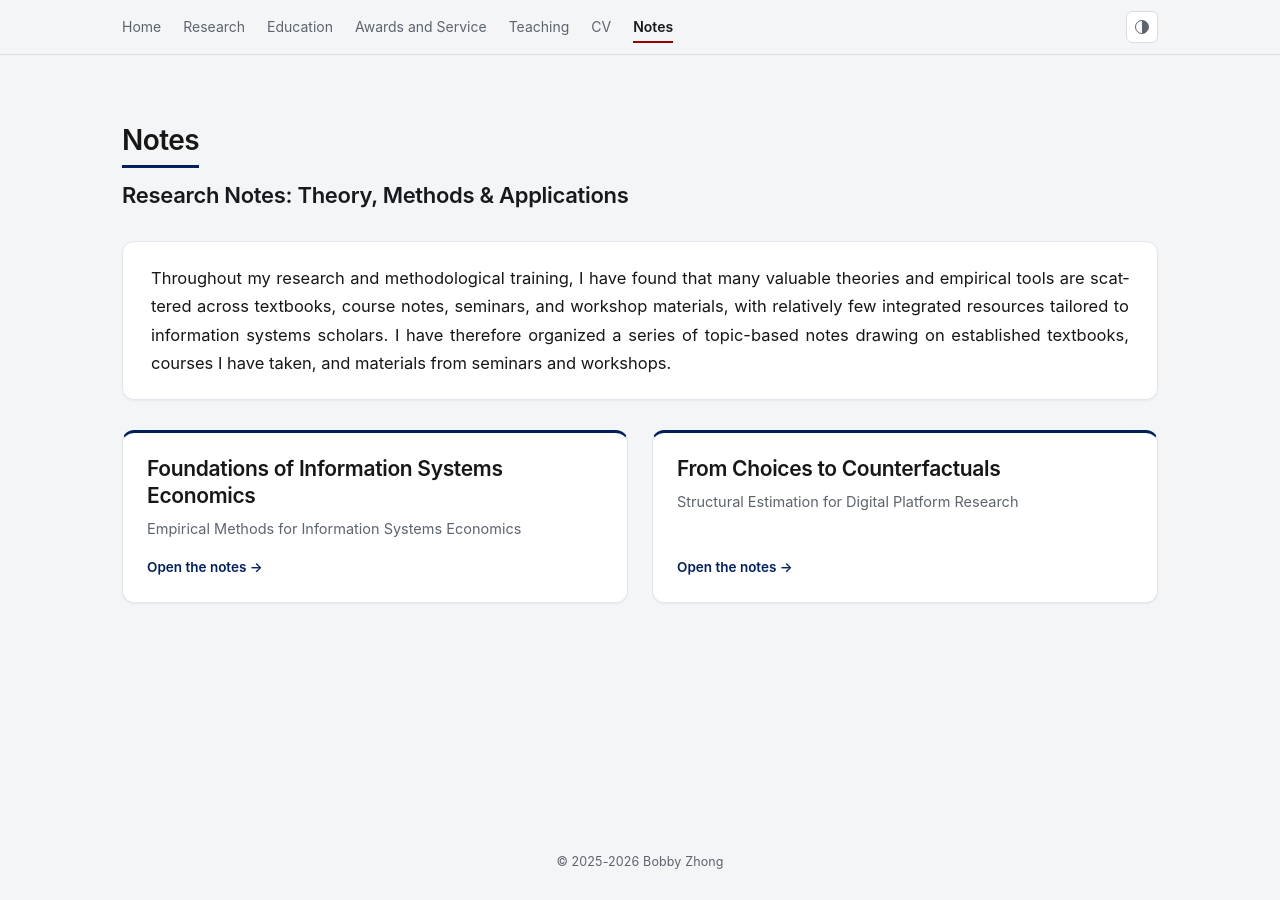
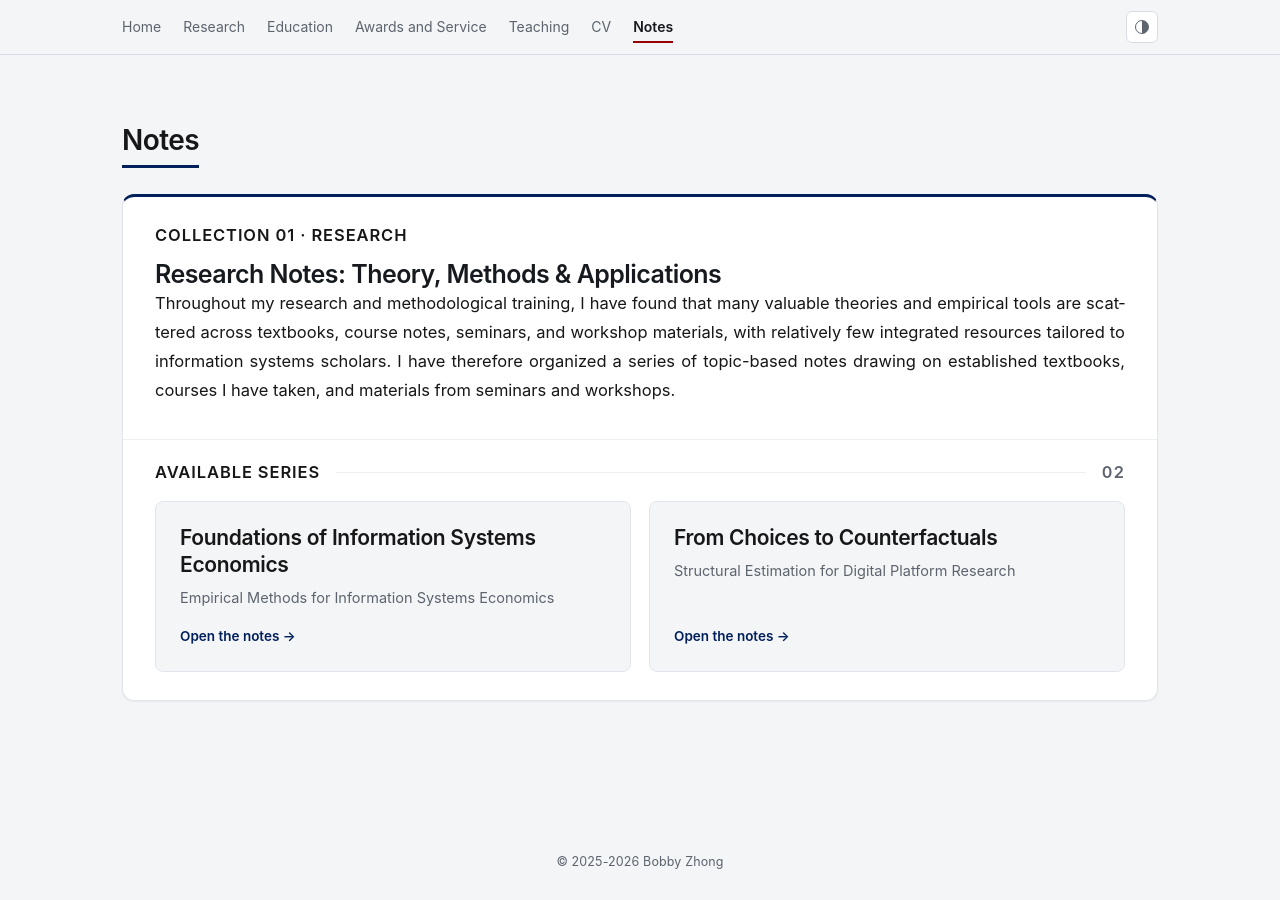
Before and after one commit to bobbyZhong10/bobbyzhong10.github.io, a Jekyll site: the page built from _pages/notes.md, in a window 1280 px wide. Built offline with Jekyll 4.4.1, drawn with Linux system fonts in a browser that asks for light colours.

Commit message:
Refine news and notes collection layout

```diff
--- a/_pages/notes.md
+++ b/_pages/notes.md
@@ -8,21 +8,28 @@ author_profile: true
 
 # Notes
 
-<section class="content-card content-card--notes" markdown="1">
-## Research Notes: Theory, Methods & Applications
+<section class="notes-collections" aria-label="Note collections">
+  <section class="notes-collection" aria-labelledby="research-notes-heading">
+    <div class="notes-collection__header">
+      <p class="notes-collection__eyebrow">Collection 01 · Research</p>
+      <h2 id="research-notes-heading">Research Notes: Theory, Methods &amp; Applications</h2>
+      <p class="notes-intro">Throughout my research and methodological training, I have found that many valuable theories and empirical tools are scattered across textbooks, course notes, seminars, and workshop materials, with relatively few integrated resources tailored to information systems scholars. I have therefore organized a series of topic-based notes drawing on established textbooks, courses I have taken, and materials from seminars and workshops.</p>
+    </div>
 
-<p class="notes-intro">Throughout my research and methodological training, I have found that many valuable theories and empirical tools are scattered across textbooks, course notes, seminars, and workshop materials, with relatively few integrated resources tailored to information systems scholars. I have therefore organized a series of topic-based notes drawing on established textbooks, courses I have taken, and materials from seminars and workshops.</p>
-
-<div class="notes-grid">
-  <a class="notes-link" href="/notes/is-economics-methods/">
-    <strong class="notes-link__title">Foundations of Information Systems Economics</strong>
-    <span class="notes-link__subtitle">Empirical Methods for Information Systems Economics</span>
-    <span class="notes-link__action">Open the notes <span aria-hidden="true">&rarr;</span></span>
-  </a>
-  <a class="notes-link" href="/notes/structural-econometrics/">
-    <strong class="notes-link__title">From Choices to Counterfactuals</strong>
-    <span class="notes-link__subtitle">Structural Estimation for Digital Platform Research</span>
-    <span class="notes-link__action">Open the notes <span aria-hidden="true">&rarr;</span></span>
-  </a>
-</div>
+    <div class="notes-collection__body">
+      <p class="notes-collection__label">Available series <span>02</span></p>
+      <div class="notes-grid">
+        <a class="notes-link" href="/notes/is-economics-methods/">
+          <strong class="notes-link__title">Foundations of Information Systems Economics</strong>
+          <span class="notes-link__subtitle">Empirical Methods for Information Systems Economics</span>
+          <span class="notes-link__action">Open the notes <span aria-hidden="true">&rarr;</span></span>
+        </a>
+        <a class="notes-link" href="/notes/structural-econometrics/">
+          <strong class="notes-link__title">From Choices to Counterfactuals</strong>
+          <span class="notes-link__subtitle">Structural Estimation for Digital Platform Research</span>
+          <span class="notes-link__action">Open the notes <span aria-hidden="true">&rarr;</span></span>
+        </a>
+      </div>
+    </div>
+  </section>
 </section>
--- a/_sass/_main-additions.scss
+++ b/_sass/_main-additions.scss
@@ -139,15 +139,23 @@ html[data-theme="dark"] .phd-callout__badge::before { background: var(--crimson)
 .cv-updated { font-size: 14px; color: var(--muted); }
 .cv-preview { margin-top: 16px; overflow: hidden; border: 1px solid var(--panel-border); border-radius: var(--radius); background: var(--panel); }
 .cv-preview iframe { display: block; width: 100%; height: min(78vh,850px); min-height: 640px; border: 0; background: var(--panel); }
-.notes-grid { gap: 24px; margin-top: 30px; }
-.notes-link { min-height: 0; padding: 22px 24px; border: 1px solid var(--panel-border); border-top: 3px solid var(--navy); border-radius: var(--radius); background: var(--panel); box-shadow: var(--panel-shadow); }
-.notes-link:hover { transform: none; border-color: var(--navy); box-shadow: var(--panel-shadow); }
+.notes-collections { margin-top: 26px; }
+.notes-collection { overflow: hidden; border: 1px solid var(--panel-border); border-top: 3px solid var(--navy); border-radius: var(--radius); background: var(--panel); box-shadow: var(--panel-shadow); }
+.notes-collection__header { padding: 28px 32px 26px; border-bottom: 1px solid var(--hairline); }
+.notes-collection__eyebrow, .notes-collection__label { margin: 0; color: var(--navy); font-size: 12.5px; font-weight: 600; letter-spacing: .055em; line-height: 1.3; text-transform: uppercase; }
+.notes-collection h2 { display: block; margin: 12px 0 0; padding: 0; border: 0 !important; font-size: 25px; font-weight: 600; letter-spacing: -.022em; line-height: 1.23; }
+.notes-collection h2::after { display: none !important; content: none; }
+.notes-intro { margin: 16px 0 0; padding: 0; border: 0; border-radius: 0; background: none; box-shadow: none; font-size: 15px; line-height: 1.75; color: var(--ink-2); text-align: justify; hyphens: auto; }
+.notes-collection__body { padding: 22px 32px 28px; }
+.notes-collection__label { display: flex; align-items: center; justify-content: space-between; gap: 16px; }
+.notes-collection__label::after { content: ""; flex: 1 1 auto; height: 1px; background: var(--hairline); }
+.notes-collection__label span { order: 2; color: var(--muted); font-variant-numeric: tabular-nums; }
+.notes-grid { gap: 18px; margin-top: 18px; }
+.notes-link { min-height: 0; padding: 22px 24px; border: 1px solid var(--panel-border); border-top: 1px solid var(--panel-border); border-radius: 8px; background: var(--bg); box-shadow: none; }
+.notes-link:hover { transform: none; border-color: var(--navy); background: var(--panel); box-shadow: none; }
 .notes-link__title { font-size: 21px; font-weight: 600; letter-spacing: -.016em; line-height: 1.28; }
 .notes-link__subtitle { margin-top: 8px; font-size: 14.5px; color: var(--muted); }
 .notes-link__action { margin-top: auto; padding-top: 16px; font-size: 13.5px; font-weight: 600; color: var(--navy); }
-.notes-intro { margin: 26px 0 0; padding: 22px 28px; border: 1px solid var(--panel-border); border-radius: var(--radius); background: var(--panel); box-shadow: var(--panel-shadow); font-size: 15px; line-height: 1.75; color: var(--ink-2); text-align: justify; hyphens: auto; }
-.content-card--notes { border: 0; padding: 0; background: none; box-shadow: none; }
-.content-card--notes::before { display: none; }
 .visitor-map-slot { margin-top: auto; padding-top: 40px; text-align: center; }
 .visitor-map, .visitor-map > div, .visitor-map iframe { margin: 0 auto; }
 .site-copyright { flex: 0 0 auto; margin: 18px auto 28px; width: fit-content; font-size: 12.5px; letter-spacing: .01em; color: var(--muted); }
@@ -176,5 +184,8 @@ html[data-theme="dark"] .phd-callout__badge::before { background: var(--crimson)
   .news-item { gap: 2px 0; }
   .news-item__date, .news-item__body { flex: 0 0 100%; }
   .cv-preview iframe { height: 70vh; min-height: 500px; }
+  .notes-collection__header, .notes-collection__body { padding-left: 22px; padding-right: 22px; }
+  .notes-collection h2 { font-size: 21px; }
+  .notes-intro { text-align: left; hyphens: none; }
 }
 @media (prefers-reduced-motion: reduce) { .masthead, .content-card, .phd-callout, .notes-link { transition: none; } }
```
Also changed, not shown: _pages/about.md (+2 -2 lines).
